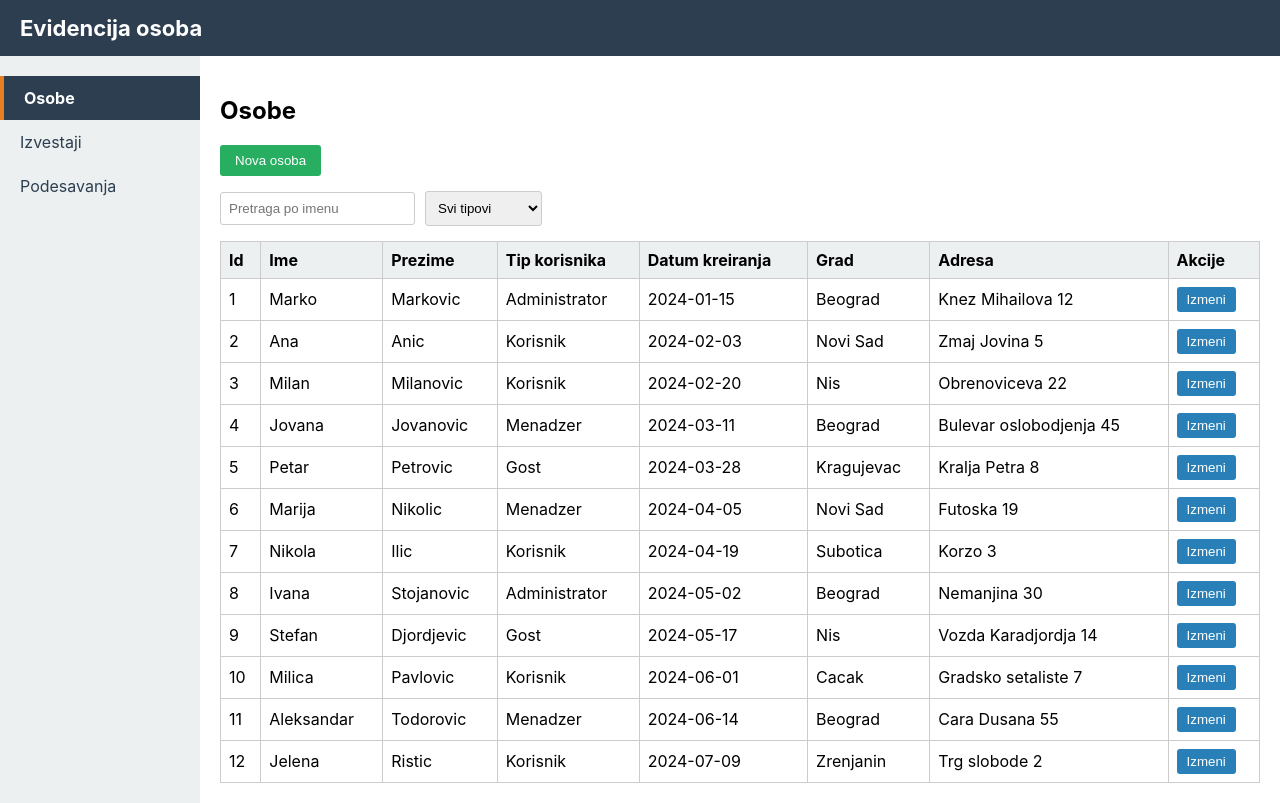
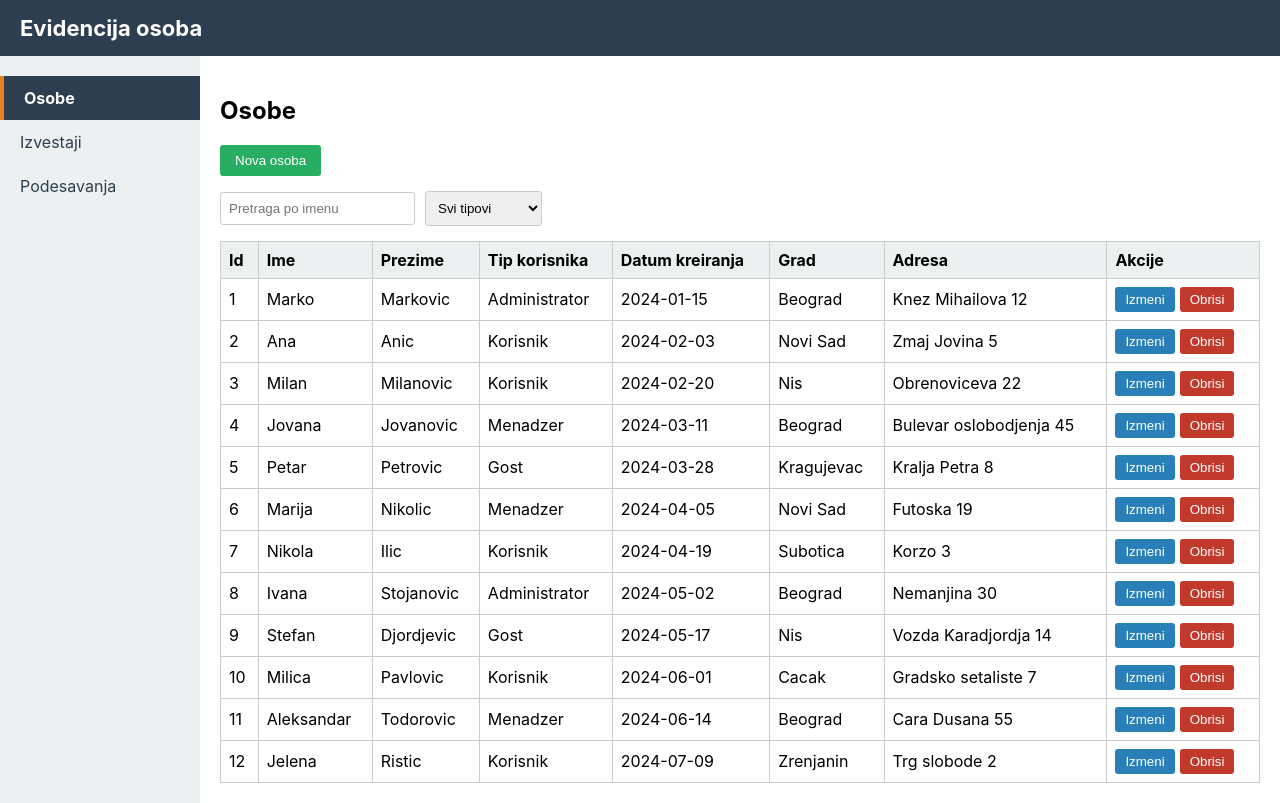
Before and after one commit to cvijeticc/person-management-app, a React (Create React App) app: page / in a window 1280 px wide. Built offline with nearby package versions, Linux system fonts and the light colour scheme; data requests are answered from the project's data file.

Commit message:
Dodato brisanje osobe iz tabele sa potvrdom (DELETE)

```diff
--- a/src/App.css
+++ b/src/App.css
@@ -103,6 +103,16 @@
   cursor: pointer;
 }
 
+.delete-button {
+  background-color: #c0392b;
+  color: white;
+  border: none;
+  padding: 5px 10px;
+  border-radius: 3px;
+  cursor: pointer;
+  margin-left: 5px;
+}
+
 .modal-overlay {
   position: fixed;
   top: 0;
--- a/src/App.js
+++ b/src/App.js
@@ -55,6 +55,14 @@ function App() {
     }
   }
 
+  function deletePerson(id) {
+    if (window.confirm('Da li ste sigurni da zelite da obrisete ovu osobu?')) {
+      axios.delete(API_URL + '/' + id).then(() => {
+        loadPersons();
+      });
+    }
+  }
+
   // tipovi korisnika se ne kucaju rucno, nego se izvlace iz liste osoba
   const userTypes = [];
   persons.forEach((person) => {
@@ -93,7 +101,11 @@ function App() {
               Ne postoji rezultat za zadate kriterijume pretrage.
             </p>
           ) : (
-            <PersonTable persons={filteredPersons} onEdit={openEditForm} />
+            <PersonTable
+              persons={filteredPersons}
+              onEdit={openEditForm}
+              onDelete={deletePerson}
+            />
           )}
           {isFormOpen && (
             <PersonForm
--- a/src/components/PersonTable.js
+++ b/src/components/PersonTable.js
@@ -1,4 +1,4 @@
-function PersonTable({ persons, onEdit }) {
+function PersonTable({ persons, onEdit, onDelete }) {
   return (
     <table className="table">
       <thead>
@@ -27,6 +27,12 @@ function PersonTable({ persons, onEdit }) {
               <button className="edit-button" onClick={() => onEdit(person)}>
                 Izmeni
               </button>
+              <button
+                className="delete-button"
+                onClick={() => onDelete(person.id)}
+              >
+                Obrisi
+              </button>
             </td>
           </tr>
         ))}
```
